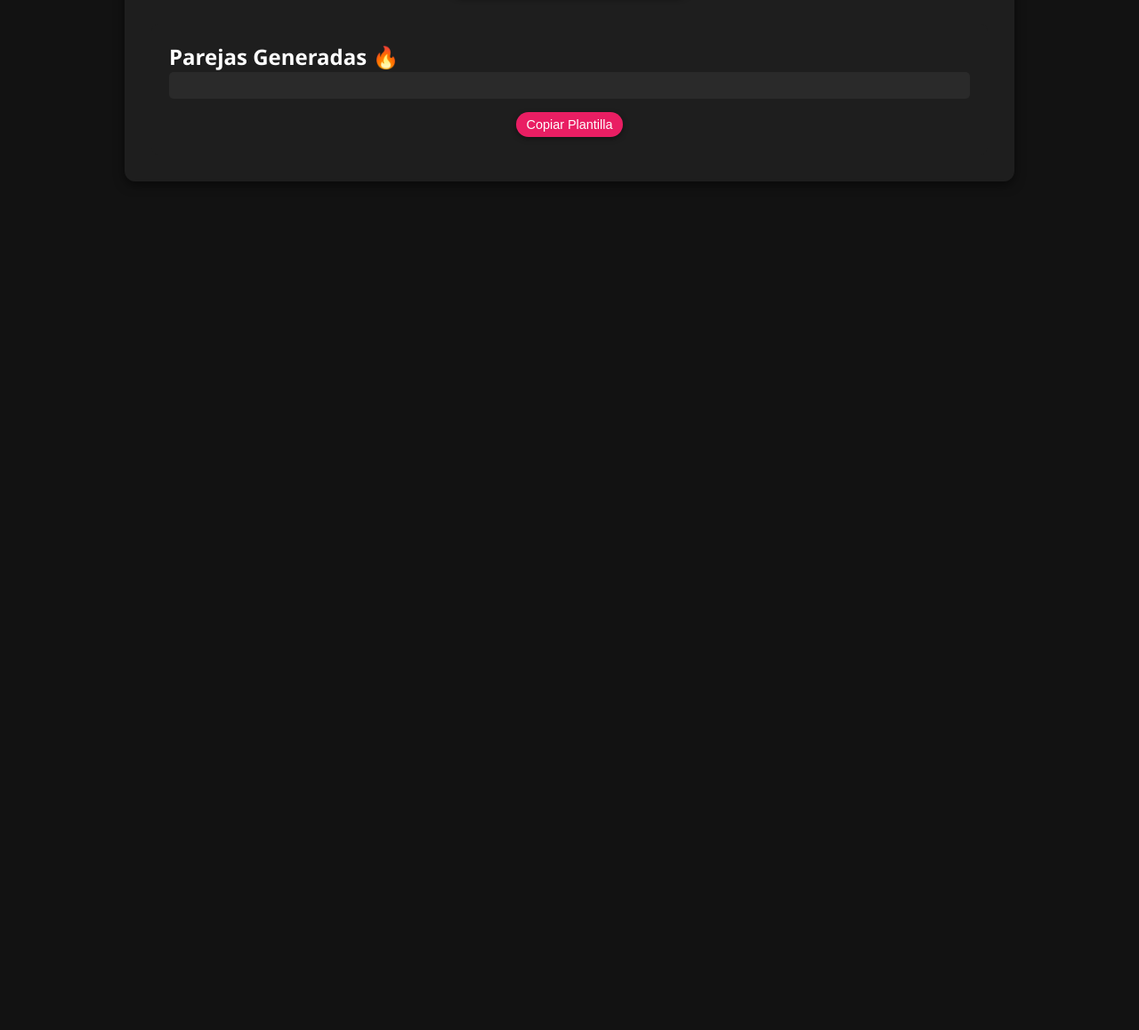
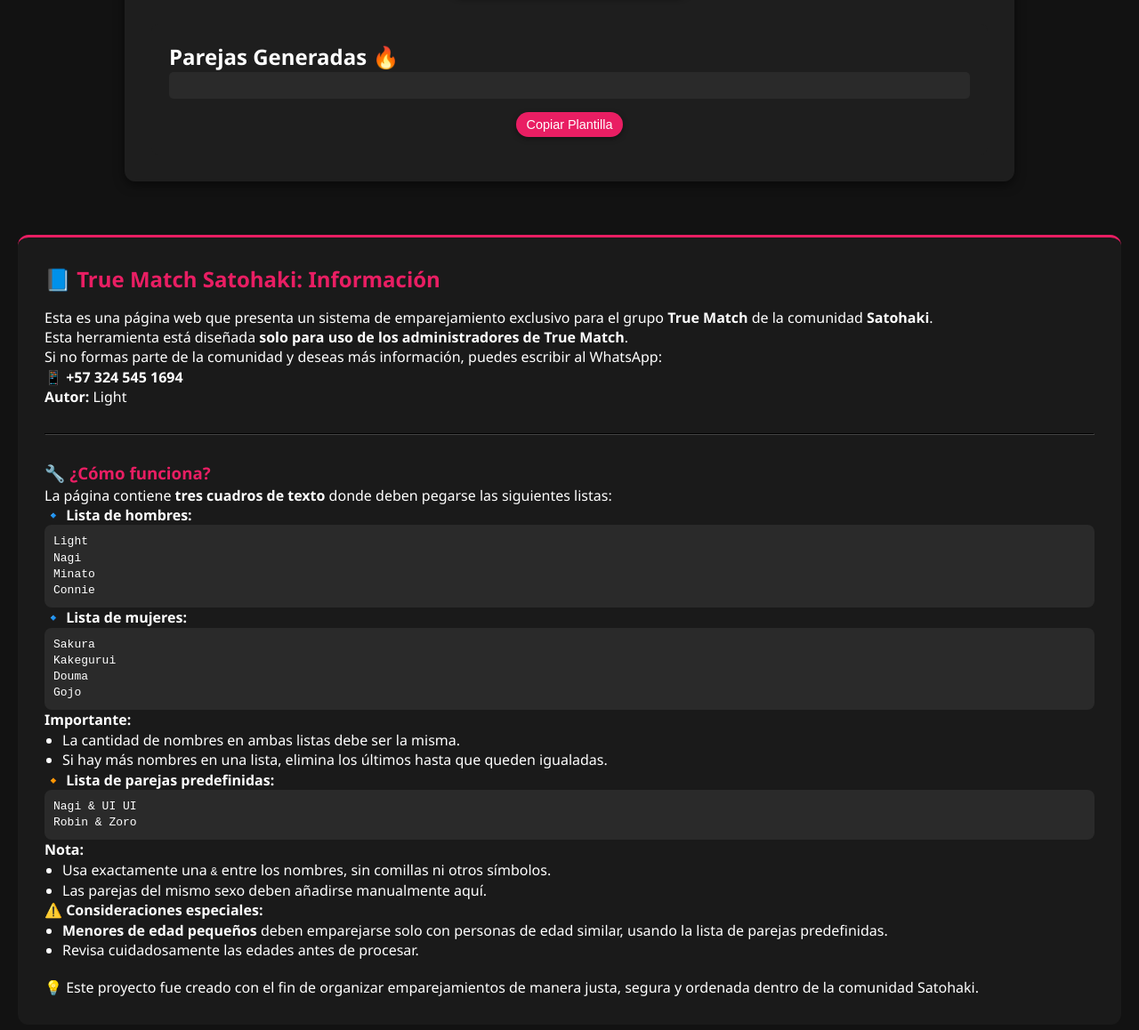
Before and after one commit to Jorge1048/TrueMatchSatohakiLight, a plain HTML site: page index.html in a window 1280 px wide. Shown: the part 648-1806 px from the top of the page at 89% size. Before the commit the page ends 872 px from the top, so only its background shows below. Drawn offline with Linux system fonts and the light colour scheme.

Commit message:
Update index.html

```diff
--- a/index.html
+++ b/index.html
@@ -213,5 +213,57 @@
             setTimeout(()=>n.style.display='none',2000);
         }
     </script>
+
+    <section style="margin-top: 60px; padding: 30px; background-color: #1a1a1a; border-top: 3px solid #e91e63; border-radius: 12px;">
+        <h2 style="color: #e91e63; margin-bottom: 15px;">📘 True Match Satohaki: Información</h2>
+
+        <p>Esta es una página web que presenta un sistema de emparejamiento exclusivo para el grupo <strong>True Match</strong> de la comunidad <strong>Satohaki</strong>.</p>
+        <p>Esta herramienta está diseñada <strong>solo para uso de los administradores de True Match</strong>.</p>
+        <p>Si no formas parte de la comunidad y deseas más información, puedes escribir al WhatsApp:<br>
+        <strong>📱 +57 324 545 1694</strong></p>
+
+        <p><strong>Autor:</strong> Light</p>
+
+        <hr style="margin: 30px 0; border-color: #444;">
+
+        <h3 style="color: #e91e63;">🔧 ¿Cómo funciona?</h3>
+        <p>La página contiene <strong>tres cuadros de texto</strong> donde deben pegarse las siguientes listas:</p>
+
+        <h4>🔹 Lista de hombres:</h4>
+        <pre style="background: #2a2a2a; padding: 10px; border-radius: 8px;">Light
+Nagi
+Minato
+Connie</pre>
+
+        <h4>🔹 Lista de mujeres:</h4>
+        <pre style="background: #2a2a2a; padding: 10px; border-radius: 8px;">Sakura
+Kakegurui
+Douma
+Gojo</pre>
+
+        <p><strong>Importante:</strong></p>
+        <ul style="margin-left: 20px;">
+            <li>La cantidad de nombres en ambas listas debe ser la misma.</li>
+            <li>Si hay más nombres en una lista, elimina los últimos hasta que queden igualadas.</li>
+        </ul>
+
+        <h4>🔸 Lista de parejas predefinidas:</h4>
+        <pre style="background: #2a2a2a; padding: 10px; border-radius: 8px;">Nagi & UI UI
+Robin & Zoro</pre>
+
+        <p><strong>Nota:</strong></p>
+        <ul style="margin-left: 20px;">
+            <li>Usa exactamente una <code>&</code> entre los nombres, sin comillas ni otros símbolos.</li>
+            <li>Las parejas del mismo sexo deben añadirse manualmente aquí.</li>
+        </ul>
+
+        <h4>⚠️ Consideraciones especiales:</h4>
+        <ul style="margin-left: 20px;">
+            <li><strong>Menores de edad pequeños</strong> deben emparejarse solo con personas de edad similar, usando la lista de parejas predefinidas.</li>
+            <li>Revisa cuidadosamente las edades antes de procesar.</li>
+        </ul>
+
+        <p style="margin-top: 20px;">💡 Este proyecto fue creado con el fin de organizar emparejamientos de manera justa, segura y ordenada dentro de la comunidad Satohaki.</p>
+    </section>
 </body>
 </html>
```
